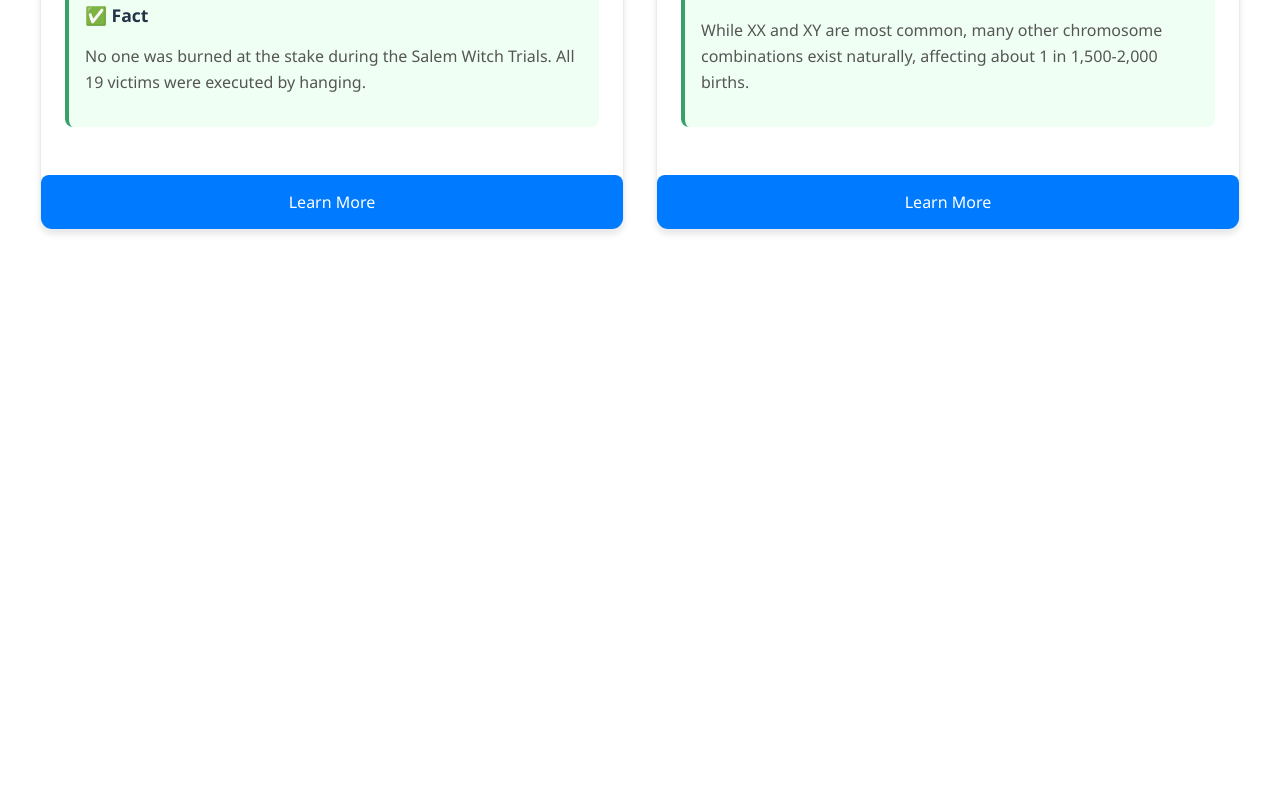
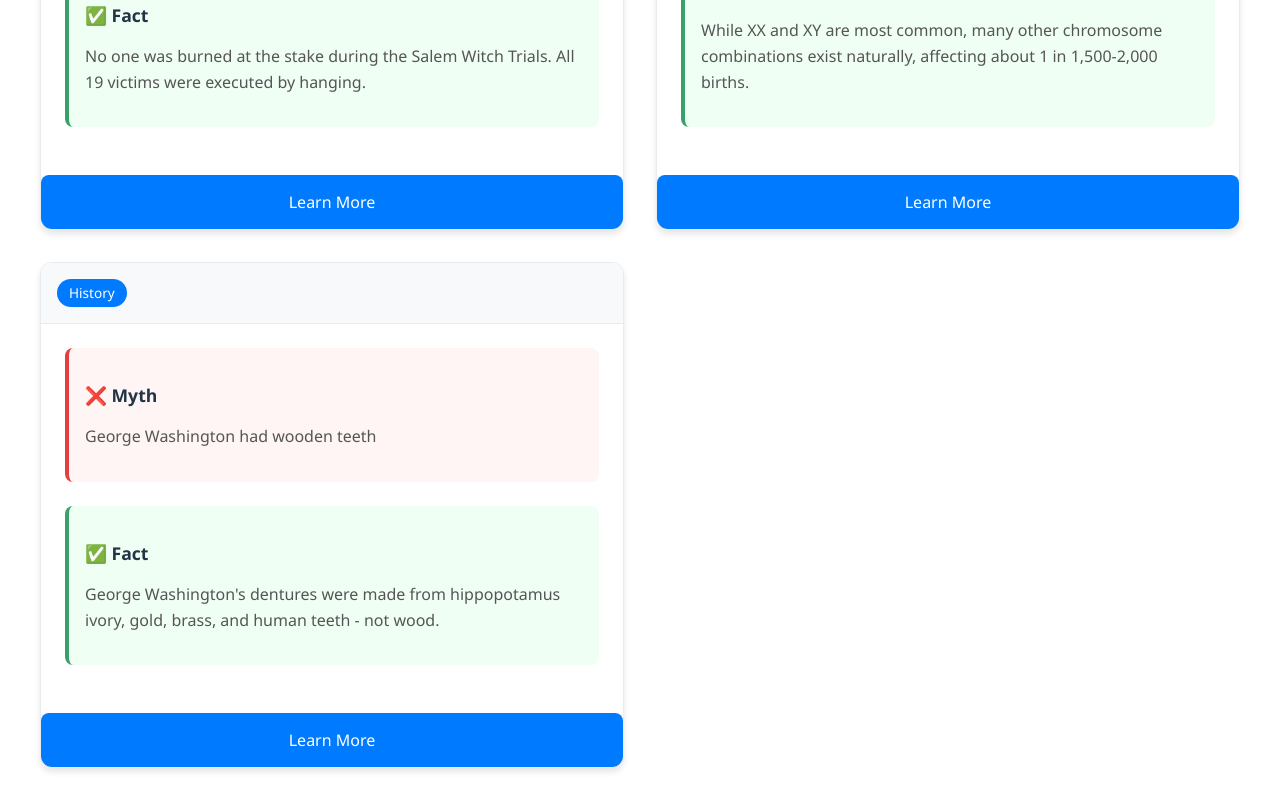
Before and after one commit to rpherbig/school-myths, a React (Vite) app in the folder school-myths-app/: page / in a window 1280 px wide. Shown: the part 4514-5314 px from the top of the page. Before the commit the page ends 4776 px from the top, so only its background shows below. Built offline with nearby package versions, Linux system fonts and the light colour scheme.

Commit message:
Did George Washington have wooden teeth?

```diff
--- a/school-myths-app/src/data/myths.js
+++ b/school-myths-app/src/data/myths.js
@@ -318,6 +318,26 @@ export const myths = [
         url: "https://www.asrm.org/advocacy-and-policy/fact-sheets-and-one-pagers/just-the-facts-biological-sex/"
       }
     ]
+  },
+  {
+    id: 17,
+    category: "History",
+    myth: "George Washington had wooden teeth",
+    fact: "George Washington's dentures were made from hippopotamus ivory, gold, brass, and human teeth - not wood.",
+    details: "This persistent myth likely arose because ivory dentures would become stained and discolored, potentially resembling wood. Washington's dentures were actually sophisticated devices made from various materials including hippopotamus ivory, elephant ivory, brass, gold, lead, and human teeth. His dentist was Dr. John Greenwood, and the dentures used metal springs and fasteners. By the time he became president, Washington had lost nearly all his natural teeth.",
+    taughtDuring: { start: 1900, end: 2000 }, // Long-standing historical misconception
+    references: [
+      {
+        title: "George Washington's teeth",
+        source: "Wikipedia",
+        url: "https://en.wikipedia.org/wiki/George_Washington%27s_teeth"
+      },
+      {
+        title: "Wooden Teeth Myth",
+        source: "Mount Vernon",
+        url: "https://www.mountvernon.org/library/digitalhistory/digital-encyclopedia/article/wooden-teeth-myth"
+      }
+    ]
   }
 ];
 
```
Also changed, not shown: 1 other file (tests, documents, lock files or other folders).
